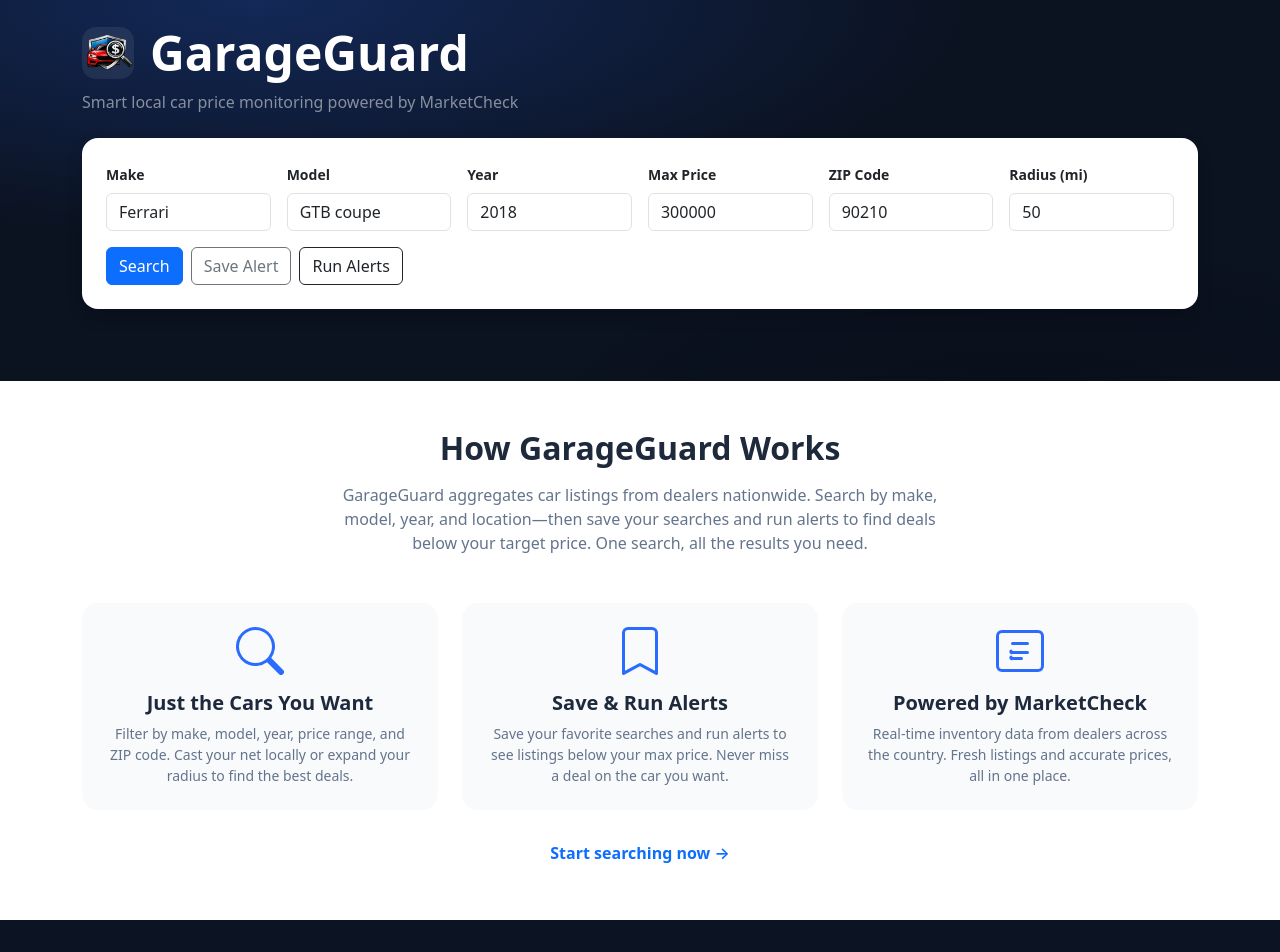
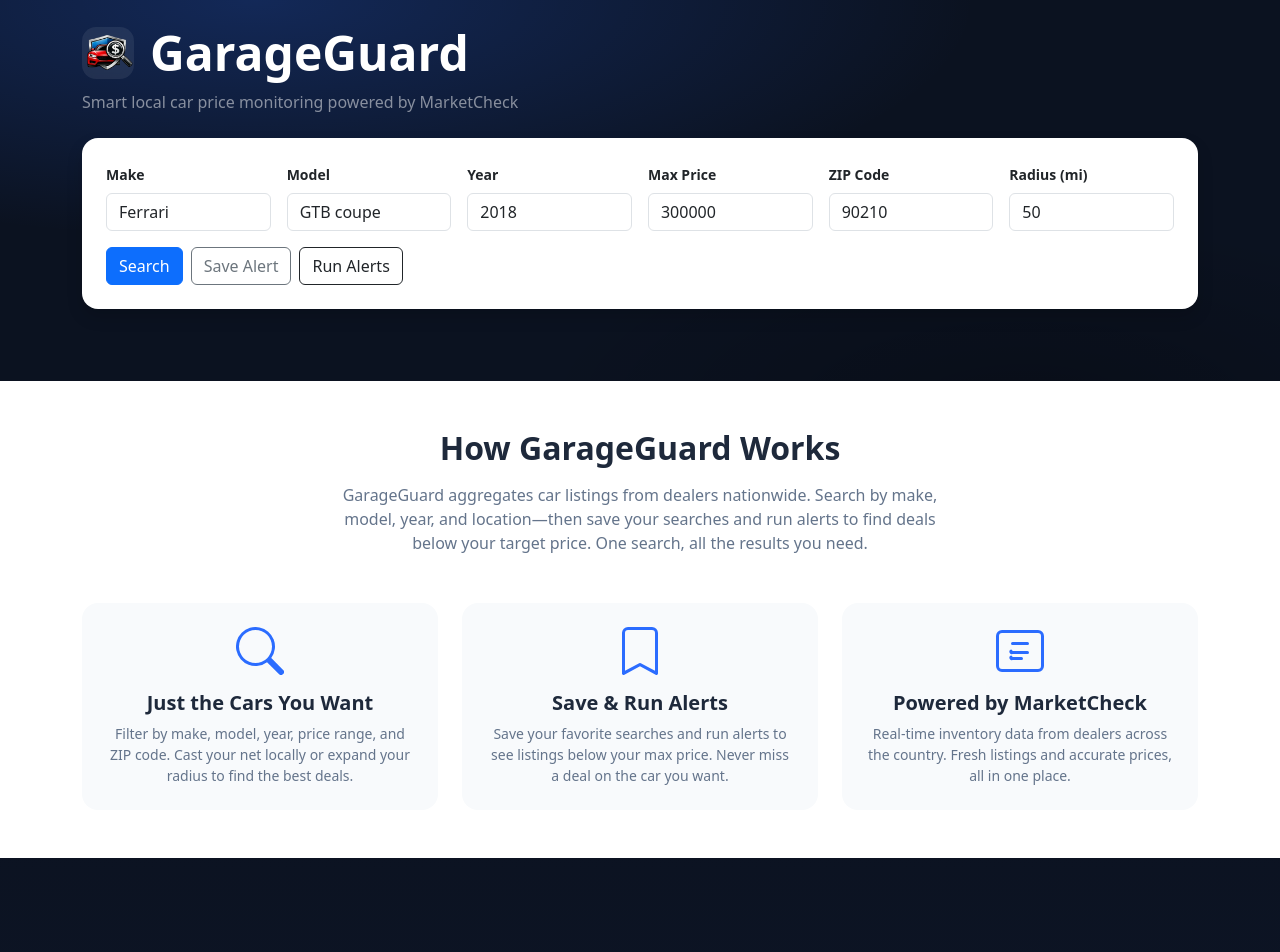
Before and after one commit to DSwanO/Car-Price-Checker, a React app in the folder frontend/: page / in a window 1280 px wide. Shown: the top 952 px of the page. Built offline with nearby package versions, Linux system fonts and the light colour scheme; no server answers; the HTML template or start-up script is replaced by a standard one.

Commit message:
Got rid of start searching now button in how it GG works section

```diff
--- a/frontend/src/App.jsx
+++ b/frontend/src/App.jsx
@@ -275,11 +275,6 @@
               </div>
             </div>
           </div>
-          <div className="text-center mt-4">
-            <button type="button" className="btn btn-link text-primary text-decoration-none fw-semibold" onClick={search}>
-              Start searching now →
-            </button>
-          </div>
         </div>
       </section>
 
```
